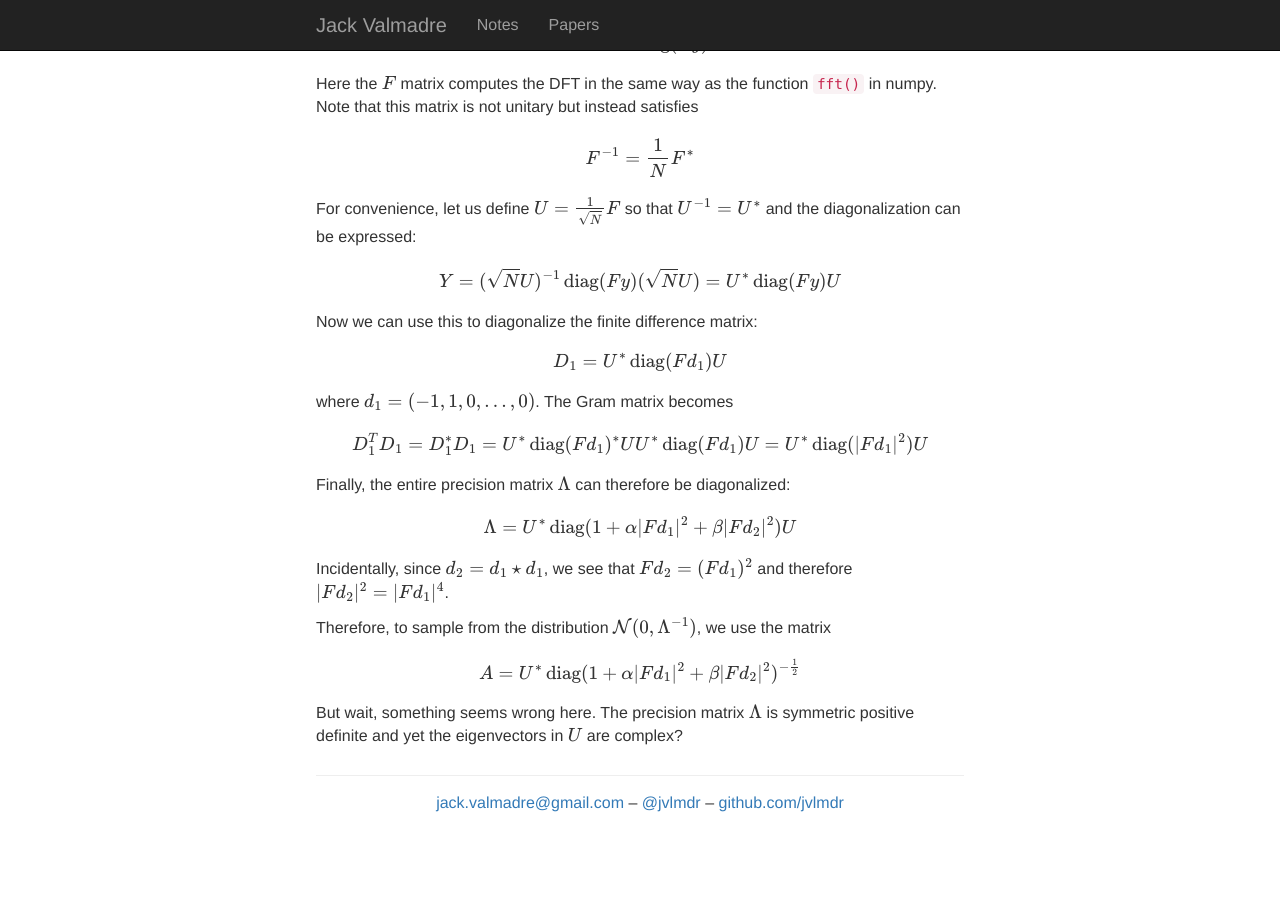
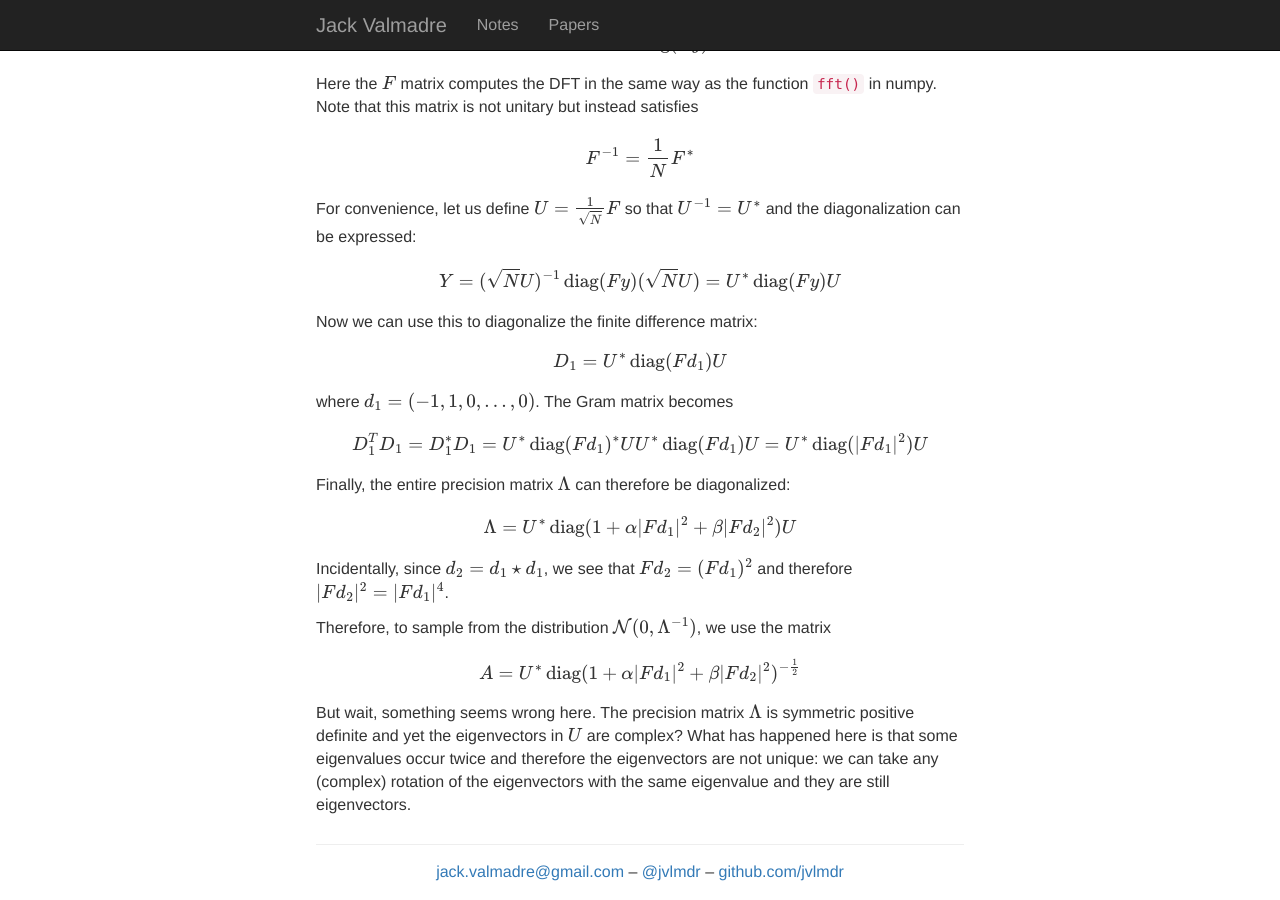
Before and after one commit to jvlmdr/jack.valmadre.net, a Jekyll site: the page built from notes/_posts/2020-01-06-sample-smooth-paths.md, in a window 1280 px wide and 900 px high, scrolled down 1484 px. Built offline with Jekyll 4.4.1, drawn with Linux system fonts in a browser that asks for light colours; nearby versions of some CDN libraries; formulas are drawn with MathJax 3; before the commit the page ends 2315 px from its top, so only the background shows below that.

Commit message:
Update 2020-01-06-sample-smooth-paths.md

```diff
--- a/notes/_posts/2020-01-06-sample-smooth-paths.md
+++ b/notes/_posts/2020-01-06-sample-smooth-paths.md
@@ -77,3 +77,4 @@
 
 But wait, something seems wrong here.
 The precision matrix $\Lambda$ is symmetric positive definite and yet the eigenvectors in $U$ are complex?
+What has happened here is that some eigenvalues occur twice and therefore the eigenvectors are not unique: we can take any (complex) rotation of the eigenvectors with the same eigenvalue and they are still eigenvectors.
```
